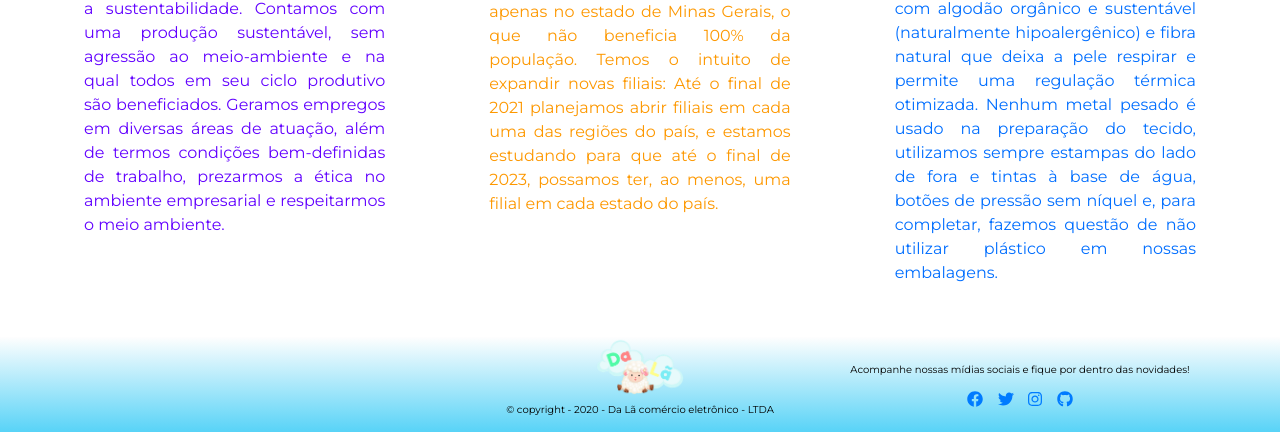
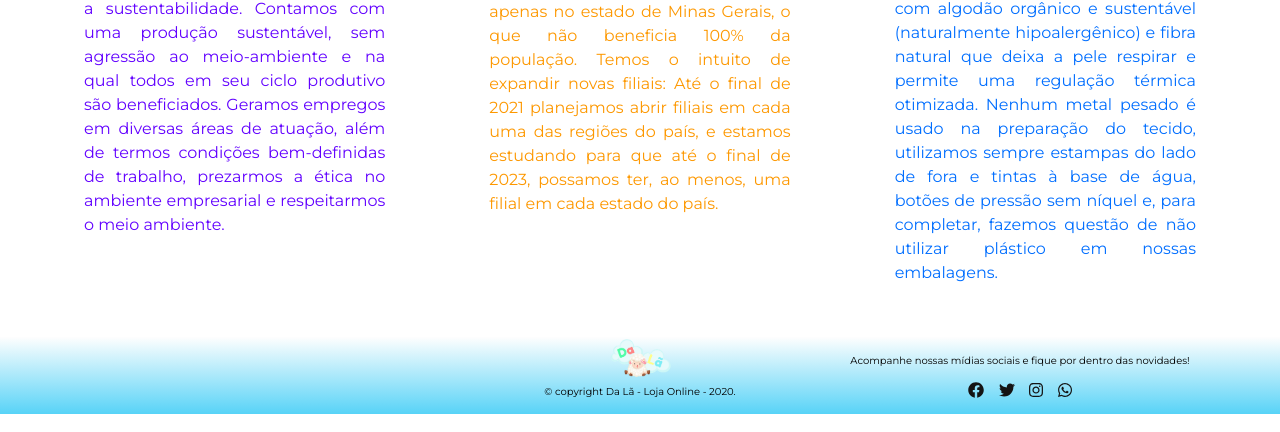
Before and after one commit to DarlanHenrique/-Equipe-2-Trainee-2020.1, a PHP site: page /html/quemSomos.html in a window 1280 px wide. Shown: the part 955-1387 px from the top of the page. Run offline with PHP 8.4, Linux system fonts and the light colour scheme; some libraries are stand-ins or nearby versions.

Commit message:
Commit final
Ultimos ajustes na pagina (adiçao do codigo do navbar/footer ja finalizados.).

```diff
--- a/css/styles.css
+++ b/css/styles.css
@@ -1,3 +1,4 @@
+/*  CSS Quem somos */
 .all {
     font-family:'Montserrat', sans-serif;
     width: 100%;
@@ -43,30 +44,36 @@
     font-weight: 30px;
 }
 
-/*CSS LUCAS*/
+/*  FIM CSS Quem somos */
+
+
+
+/*CSS NAVBAR & FOOTER*/
 
 
  /* NAVBAR */
- header{
+ .header-directrix{
     background: linear-gradient(#58D3F7, #FEFEFE)!important;
     font-family:'Amatic SC', cursive;
     font-size: 50px;
  }
 
-.container {
+.container-header {
     width: 100%;
 }
-@media screen and (max-width: 600px) {
-    .pesquisa {
+@media screen and (max-width: 1000px) {
+    .search, .banner-header{
       display: none;
     }
-  }
+}
+.banner-header {
+    width: 100%;
+}
+
+
 /* FIM DO CSS NAVBAR */
 
-/* Banner Entre </header> e <main>/ */
-.banner {
-    width: 100%;
-}
+
 
 /* FOOTER */
 footer {
@@ -82,9 +89,14 @@ footer p {
     margin: 5px 0 5px 0;
     padding-bottom: 10px;
 }
-.final p {
+.final-footer p {
     margin: 5px 0 10px 0;
 }
-.final a {
+.final-footer a {
     padding: 5px;
 }
+.icons {
+    color: #141414;
+}
+
+/* FIM DO FOOTER */
--- a/html/quemSomos.html
+++ b/html/quemSomos.html
@@ -14,16 +14,19 @@
     <link rel="stylesheet" href="https://cdnjs.cloudflare.com/ajax/libs/font-awesome/5.13.0/css/all.min.css">
     <link rel="stylesheet" href="https://cdnjs.cloudflare.com/ajax/libs/font-awesome/5.13.0/js/all.min.js">
 
+    <link rel="sortcut icon" href="../img/Da_lã_Logo_2.png" type="image/x-icon">
+
     <title>Da Lã - Quem somos?</title>
+    <meta name="description" content ="O melhor da moda infantil você encontra aqui na Da Lã, loja online de roupas infantis.">
   </head>
 
   <body>
 
     <header>
-      <nav class="navbar navbar-expand-lg navbar-light">
-        <div class="container">
+      <nav class="navbar navbar-expand-lg navbar-light header-directrix">
+        <div class="container container-header">
           <a class="navbar-brand" href="#" alt="Logotipo da Da Lã">
-            <img class="logo" src="../img/Da_lã_Logo_2.png" width="90" height="60" class="d-inline-block align-top" >
+            <img class="logo" src="../img/Da_lã_Logo_2.png" width="90" height="60" class="d-inline-block align-top" alt="Logotipo Da Lã." >
           </a>
 
           <button class="navbar-toggler" type="button" data-toggle="collapse" data-target="#navbarSite">
@@ -46,15 +49,16 @@
                 </li>
             </ul>
           </div>
-            <form class="form-inline pesquisa">
-              <input class="form-control mr-sm-2" type="search" placeholder="Pesquisar..." aria-label="Pesquisar">
-              <button type="submit" class="btn btn-outline-dark">&#8981</button>
-            </form>
+          <form class="form-inline search">
+            <input class="form-control mr-sm-2" type="search" placeholder="Pesquisar..." aria-label="Pesquisar">
+            <button type="submit" class="btn btn-outline-dark">&#8981</button>
+          </form>
         </div>
-       </nav>
+      </nav>
+
+      <img class="banner-header" src="../img/cabecalho.jpg" alt="Banner do Site">
     </header>
 
-    <img class="banner" src="../img/cabecalho.jpg">
 
     <main class='all'>
       <div class='who'>
@@ -104,22 +108,23 @@
       <div class="container">
         <div class="row">
           <div class="col-sm"></div>
-          <div class="col-sm flex-center text-center meio">
-            <img src="../img/Da_lã_Logo_2.png" width="90" height="60" alt="Logotipo Da Lã">
-            <p class="copyright">&copy; copyright - 2020 - Da Lã comércio eletrônico - LTDA </p>
+          <div class="col-sm flex-center text-center">
+            <img src="../img/Da_lã_Logo_2.png" width="63" height="42" alt="Logotipo Da Lã">
+            <p class="copyright">&copy; copyright Da Lã - Loja Online - 2020. </p>
           </div>
-          <div class="col-sm col align-self-center flex-center text-center final">
+          <div class="col-sm col align-self-center flex-center text-center final-footer">
 
             <p>Acompanhe nossas mídias sociais e fique por dentro das novidades!</p>
-            <a href="https://www.facebook.com/""><i class="fab fa-facebook"></i></a>
-            <a href="https://twitter.com/"><i class="fab fa-twitter"></i></a>
-            <a href="https://www.instagram.com/"><i class="fab fa-instagram"></i></a>
-            <a href="https://github.com/DarlanHenrique/-Equipe-2-Trainee-2020.1"><i class="fab fa-github"></i></a>
+            <a class="icons" href="https://www.facebook.com/"><i class="fab fa-facebook"></i></a>
+            <a class="icons" href="https://twitter.com/"><i class="fab fa-twitter"></i></a>
+            <a class="icons" href="https://www.instagram.com/"><i class="fab fa-instagram"></i></a>
+            <a class="icons" href="https://web.whatsapp.com/"><i class="fab fa-whatsapp"></i></a>
 
           </div>
         </div>
       </div>
     </footer>
+
 
     <!-- Optional JavaScript -->
     <!-- jQuery first, then Popper.js, then Bootstrap JS -->
```
